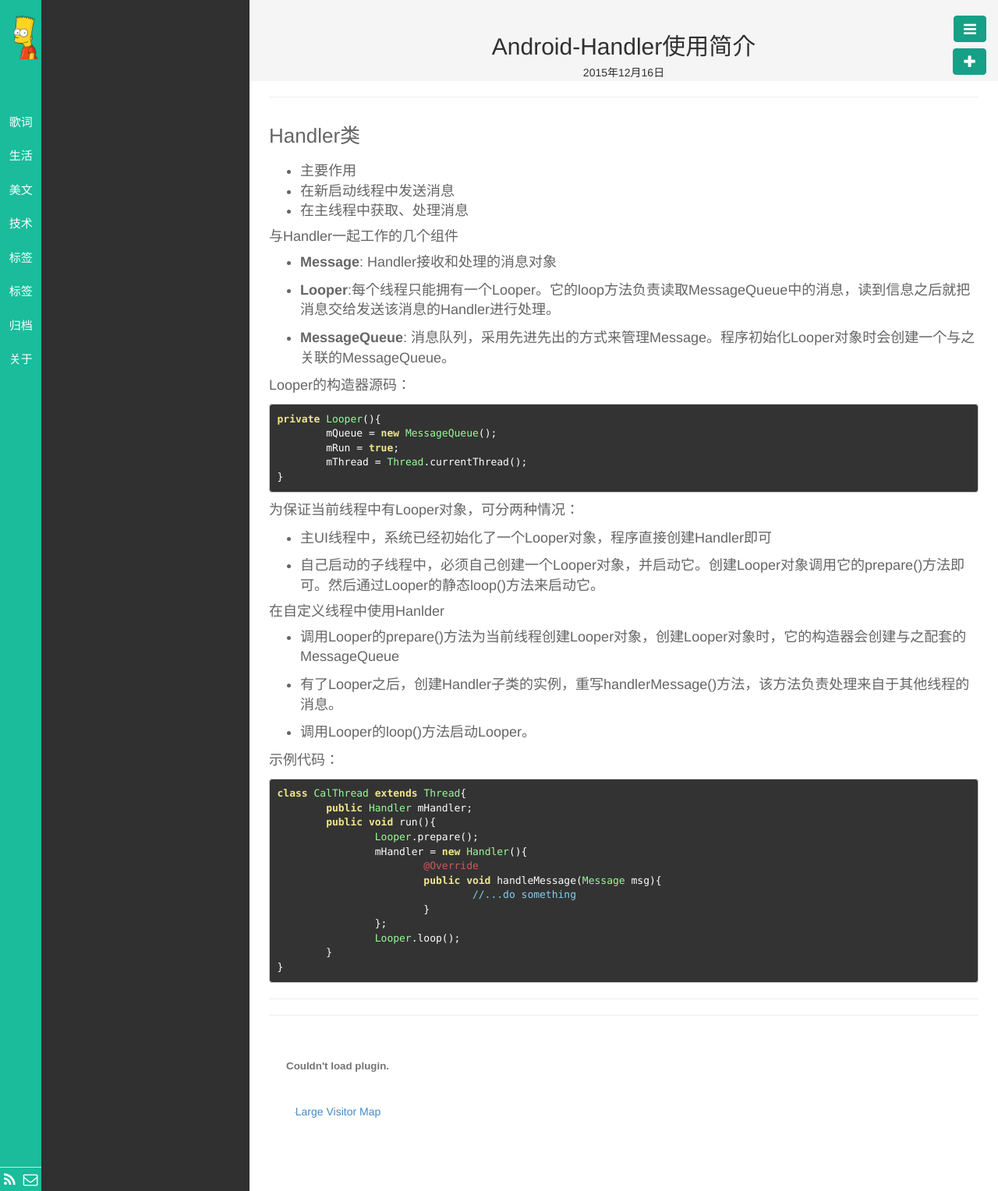
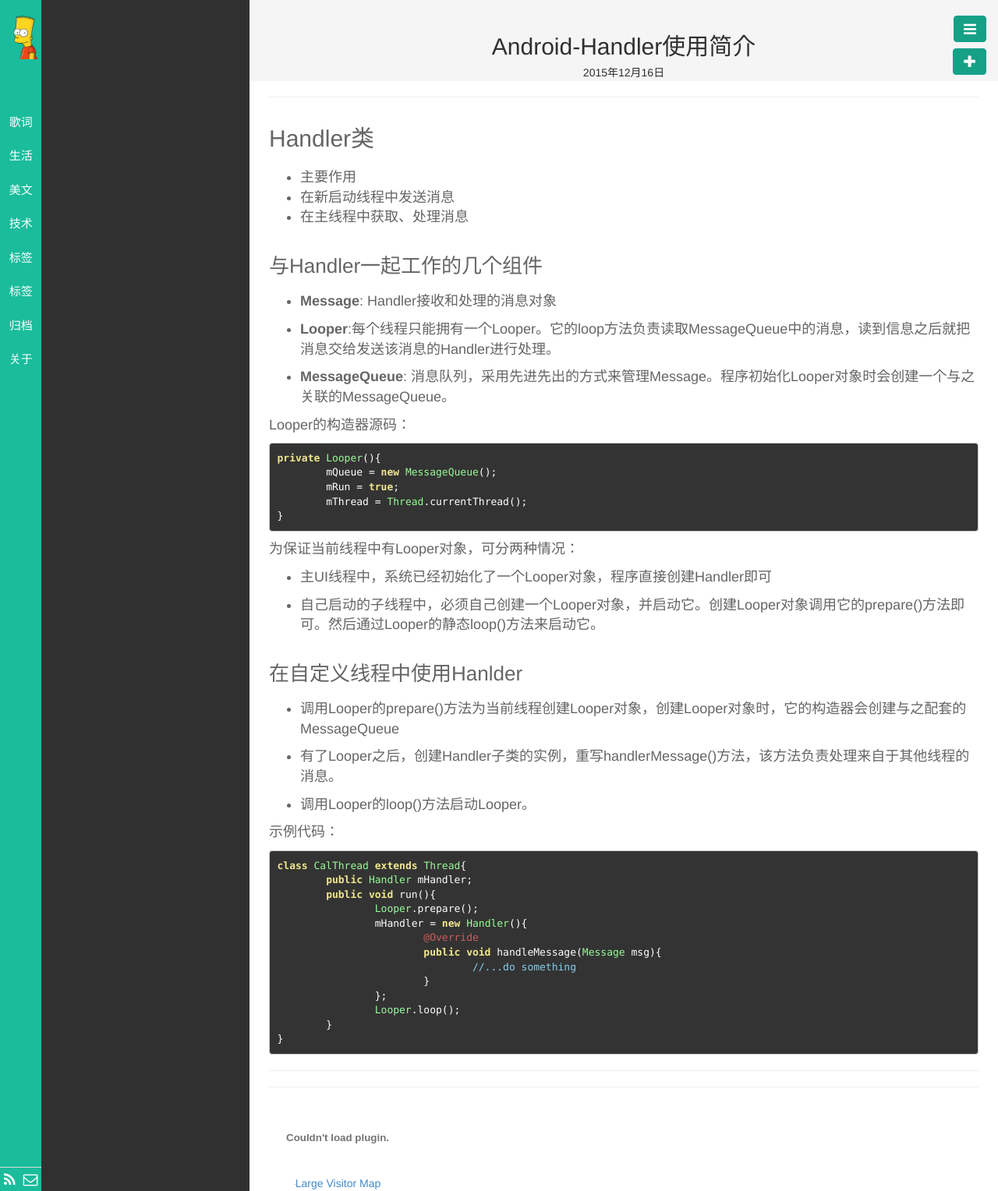
Before and after one commit to feifeierchampy/feifeierchampy.github.io, a Jekyll site: the page built from _posts/技术/2015-12-16-android-handler.md, in a window 1280 px wide. Shown: the whole page at 78% size. Built offline with Jekyll 4.4.1, drawn with Linux system fonts in a browser that asks for light colours; nearby versions of some CDN libraries; library files that are not in the unit come from our copies; Markdown is read by kramdown in place of the engine named in the settings; comment, search, counter and statistics services are not loaded.

```diff
--- a/_posts/技术/2015-12-16-android-handler.md
+++ b/_posts/技术/2015-12-16-android-handler.md
@@ -6,13 +6,13 @@ tags: Android
 keywords:
 description:
 ---
-###Handler类
+##Handler类
 - 主要作用
  + 在新启动线程中发送消息
  + 在主线程中获取、处理消息
 
 
-####与Handler一起工作的几个组件
+###与Handler一起工作的几个组件
 
 - **Message**: Handler接收和处理的消息对象
 
@@ -37,7 +37,7 @@ private Looper(){
 - 自己启动的子线程中，必须自己创建一个Looper对象，并启动它。创建Looper对象调用它的prepare()方法即可。然后通过Looper的静态loop()方法来启动它。
 
 
-####在自定义线程中使用Hanlder
+###在自定义线程中使用Hanlder
 
 - 调用Looper的prepare()方法为当前线程创建Looper对象，创建Looper对象时，它的构造器会创建与之配套的MessageQueue
 
```
